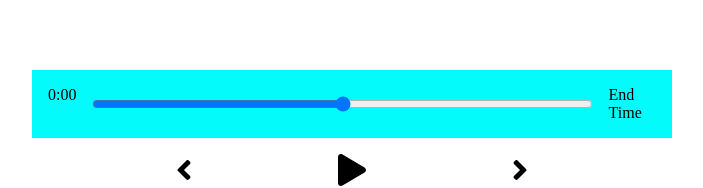
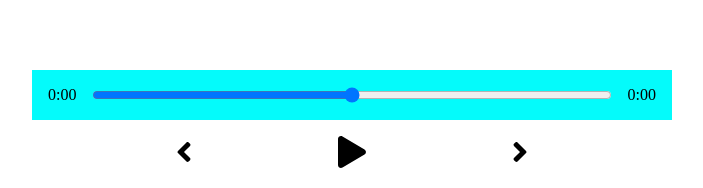
Before and after one commit to elledove/MusicPlayer, a React (Create React App) app: page / in a window 1280 px wide. Shown: the part 447-635 px from the top of the page, without its empty margins (288-991 px from the left). Built offline with nearby package versions, Linux system fonts and the light colour scheme.

Commit message:
start and end p tags both invoke the getTime function to display current playtime and duration of song.

```diff
--- a/src/Components/Player.js
+++ b/src/Components/Player.js
@@ -47,7 +47,7 @@ const [songInfo,setSongInfo] = useState({
         <div className="time-control">
             <p>{getTime(songInfo.currentTime)}</p>
             <input type="range"/>
-            <p>End Time</p>
+            <p>{getTime(songInfo.songDuration)}</p>
 
         </div>
         <div className="play-control">
```
Also changed, not shown: 1 other file (tests, documents, lock files or other folders).
